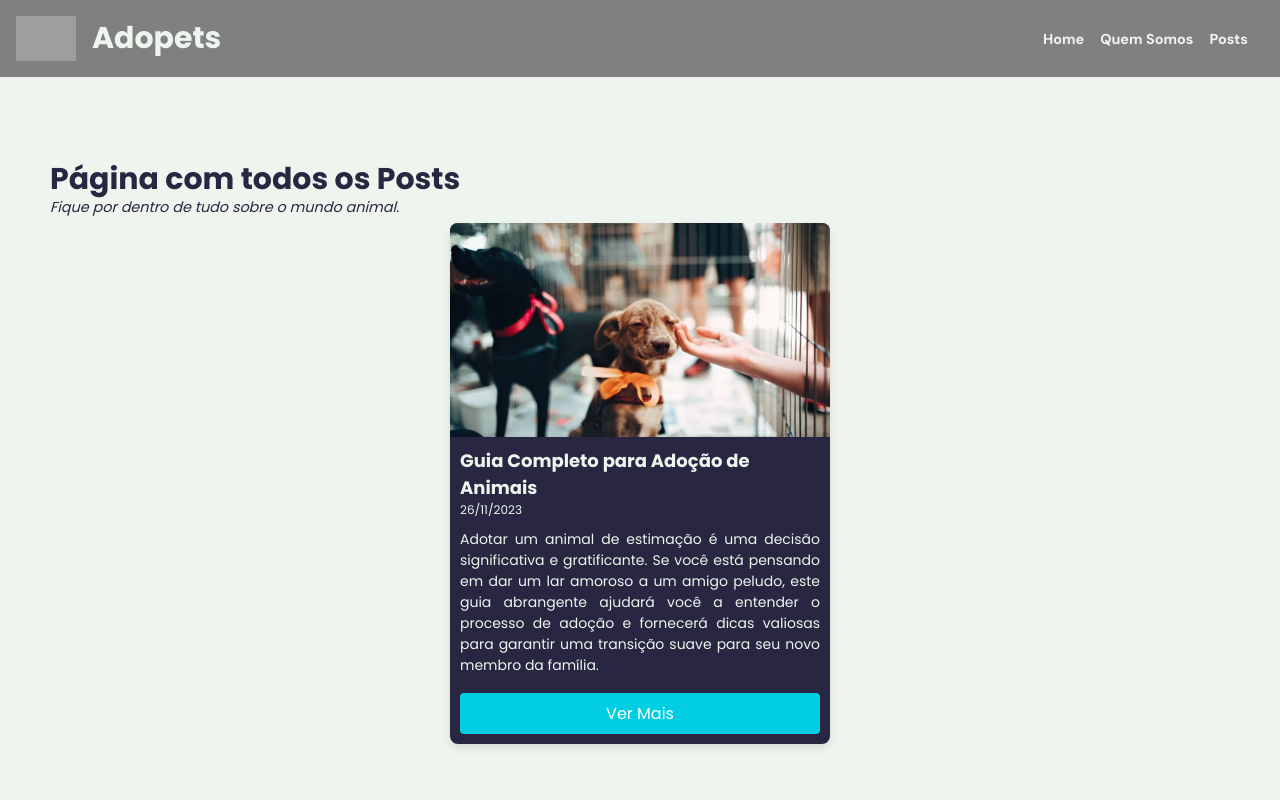
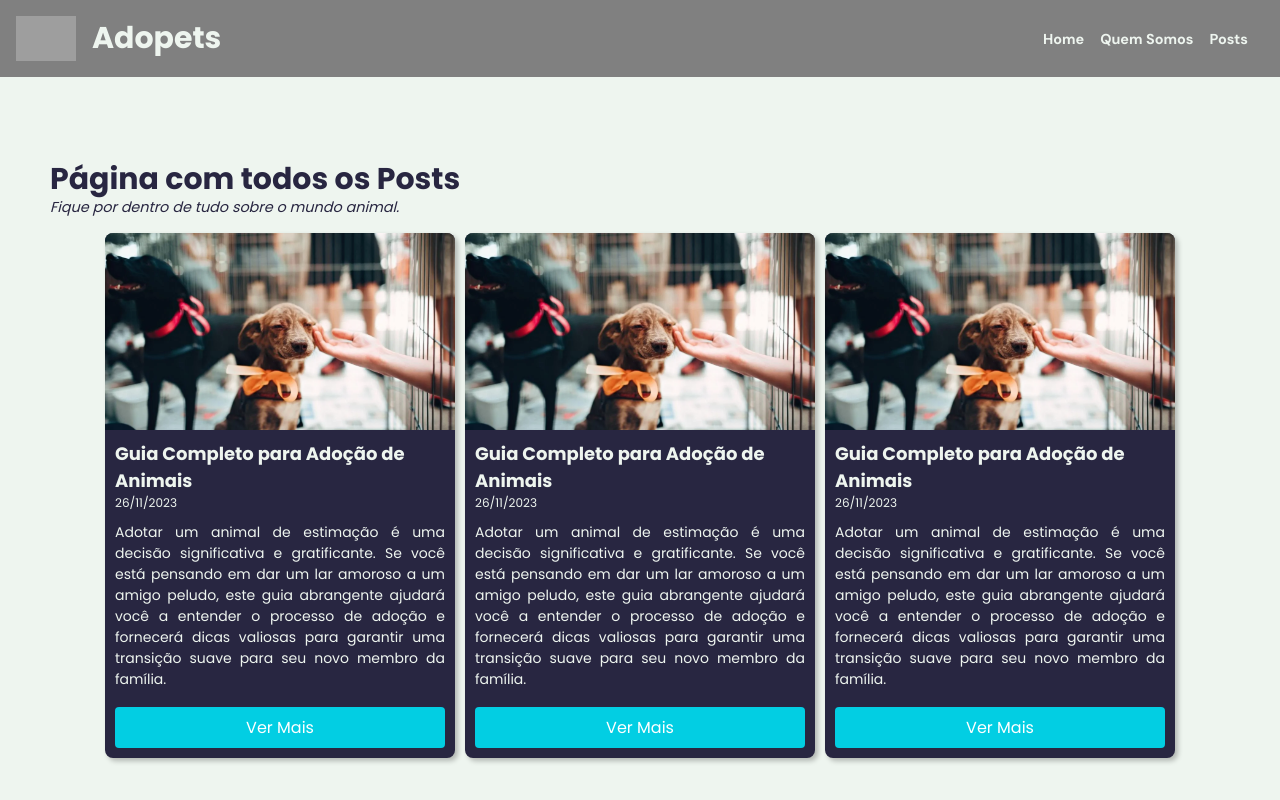
Before and after one commit to RNoleto/adopets-vue3, a Vue app: page /posts in a window 1280 px wide. Shown: the top 800 px of the page. Built offline with nearby package versions, Linux system fonts and the light colour scheme; grey boxes are pictures that could not be loaded.

Commit message:
ajuste dos cards na página de posts

```diff
--- a/src/api/adoption.json
+++ b/src/api/adoption.json
@@ -41,6 +41,22 @@
       "img": "src/assets/img/posts/post1.webp",
       "resume": "Adotar um animal de estimação é uma decisão significativa e gratificante. Se você está pensando em dar um lar amoroso a um amigo peludo, este guia abrangente ajudará você a entender o processo de adoção e fornecerá dicas valiosas para garantir uma transição suave para seu novo membro da família.",
       "tags": []
+    },
+    "2": {
+      "title": "Guia Completo para Adoção de Animais",
+      "subtitule": "Como Encontrar seu Amigo Peludo Perfeito",
+      "date": "2023-11-26",
+      "img": "src/assets/img/posts/post1.webp",
+      "resume": "Adotar um animal de estimação é uma decisão significativa e gratificante. Se você está pensando em dar um lar amoroso a um amigo peludo, este guia abrangente ajudará você a entender o processo de adoção e fornecerá dicas valiosas para garantir uma transição suave para seu novo membro da família.",
+      "tags": []
+    },
+    "3": {
+      "title": "Guia Completo para Adoção de Animais",
+      "subtitule": "Como Encontrar seu Amigo Peludo Perfeito",
+      "date": "2023-11-26",
+      "img": "src/assets/img/posts/post1.webp",
+      "resume": "Adotar um animal de estimação é uma decisão significativa e gratificante. Se você está pensando em dar um lar amoroso a um amigo peludo, este guia abrangente ajudará você a entender o processo de adoção e fornecerá dicas valiosas para garantir uma transição suave para seu novo membro da família.",
+      "tags": []
     }
   },
   "services": {
--- a/src/components/Card.vue
+++ b/src/components/Card.vue
@@ -45,7 +45,7 @@ export default {
 .card {
   border-radius: 8px;
   overflow: hidden;
-  box-shadow: 0 4px 8px rgba($color: #000000, $alpha: 0.1);
+  box-shadow: 3px 3px 5px rgba(0, 0, 0, 0.25);
   &-content {
     display: flex;
     flex-direction: column;
--- a/src/pages/Home.vue
+++ b/src/pages/Home.vue
@@ -170,7 +170,7 @@ export default {
   .container {
     .blog {
       .cards {
-        justify-content: space-between;
+        justify-content: start;
       }
     }
   }
--- a/src/pages/Posts.vue
+++ b/src/pages/Posts.vue
@@ -65,18 +65,31 @@ export default {
 </script>
 <style lang="scss" scoped>
 .page {
-  align-items: center;
   padding: 0px 10px;
   .cards {
+    margin-top: 10px;
+    width: 100%;
     display: flex;
-    justify-content: center;
+    flex-direction: column;
+    justify-content: space-between;
+    align-items: center;
+    gap: 10px;
     color: var(--color-4);
     .card {
-      width: 380px;
+      width: 350px;
       display: flex;
       flex-wrap: wrap;
       background-color: var(--color-3);
     }
   }
 }
+@media (min-width: 600px) {
+  .page {
+    .cards {
+      flex-direction: row;
+      justify-content: center;
+      gap: 10px;
+    }
+  }
+}
 </style>
```
